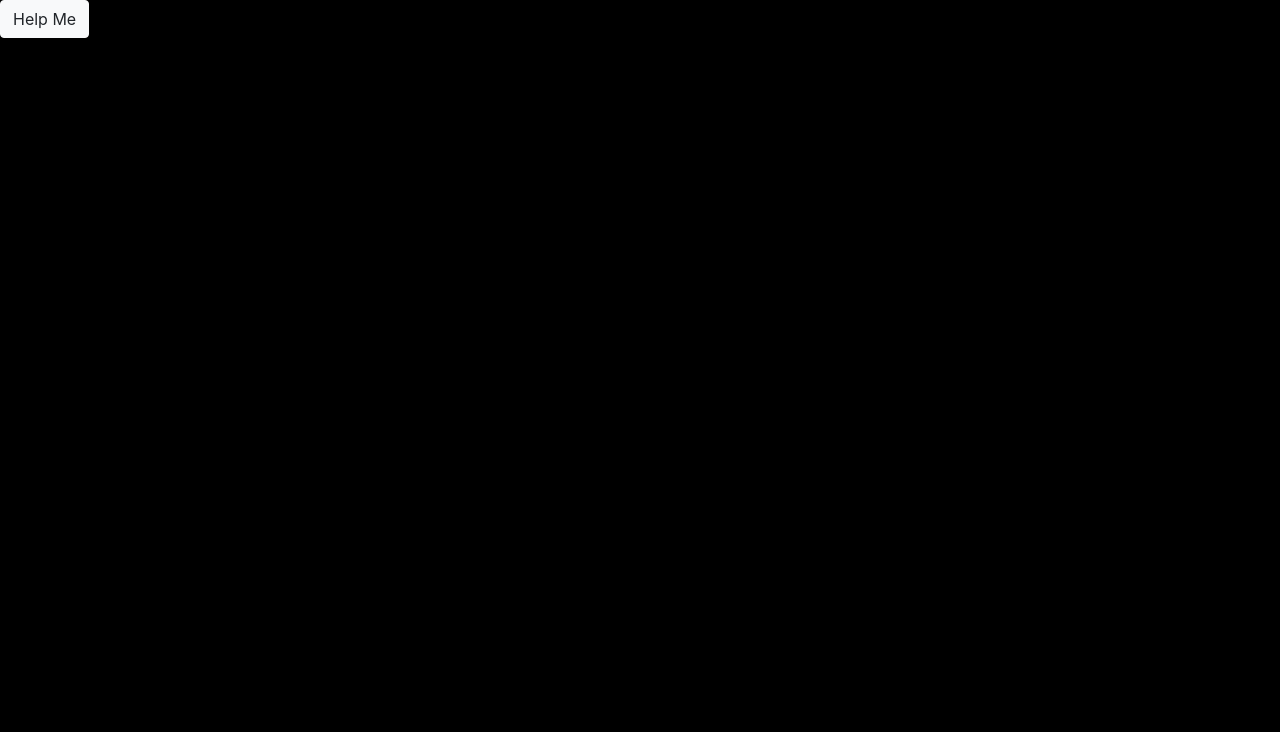
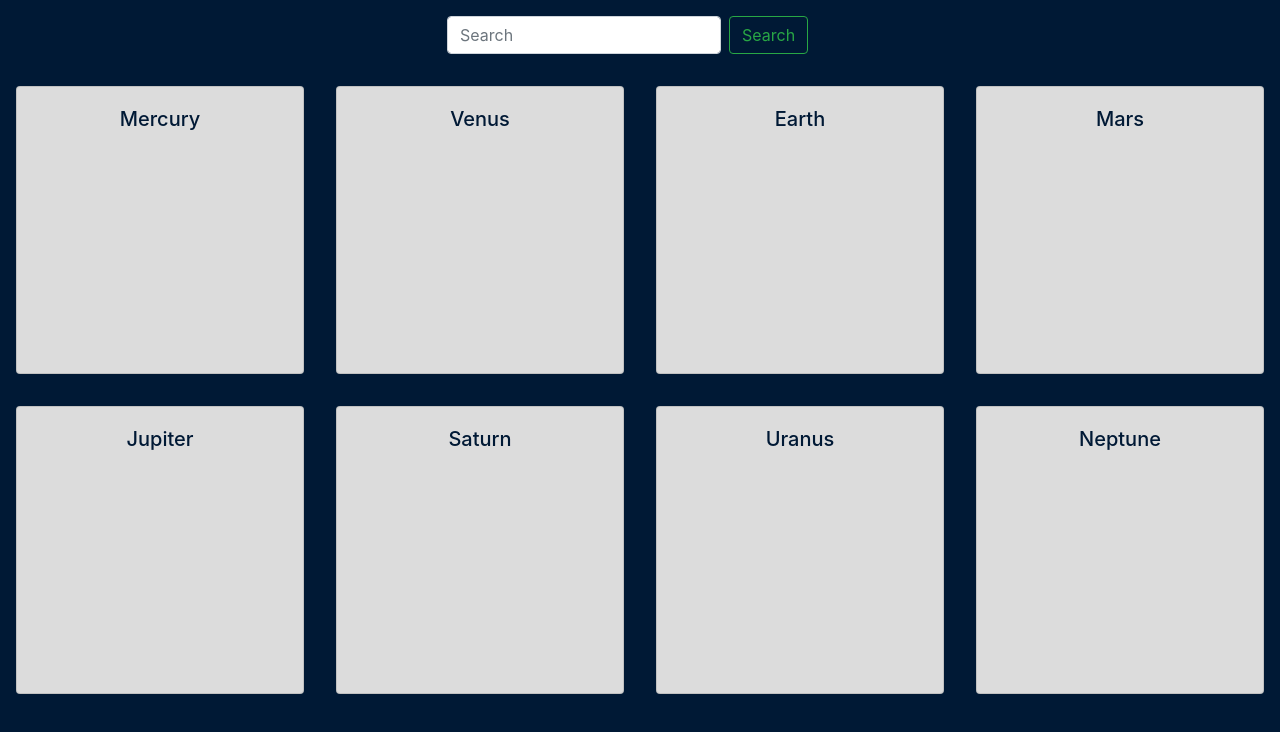
Before and after one commit to maggieisgreene/solar-system, a website built with webpack: page src/index.html in a window 1280 px wide. Built offline with nearby package versions, Linux system fonts and the light colour scheme.

Commit message:
Work in progress

```diff
--- a/src/index.html
+++ b/src/index.html
@@ -7,6 +7,13 @@
   <title>Solar System</title>
 </head>
 <body>
-  <button class="btn btn-light">Help Me</button>
+  <div id="searchbar">
+    <form class="form-inline grid col-6 offset-4">
+      <input class="form-control mr-sm-2" type="search" placeholder="Search" aria-label="Search">
+      <button class="btn btn-outline-success my-2 my-sm-0" type="submit">Search</button>
+    </form>
+  </div>
+  <div id="mainview"></div>
+  <div id="imageview"></div>
 </body>
 </html>
--- /dev/null
+++ b/src/javascripts/components/imageview/imageview.js
@@ -0,0 +1,13 @@
+// import $ from 'jquery';
+// import utilities from '../../helpers/utilities';
+
+// const printImage = () => {
+//   const domString = '<p style="color: white">gday stranger</p>';
+//   utilities.printToDom('mainview', domString);
+// };
+
+// const attachEvents = () => {
+//   $(document).on('click', 'h5', printImage);
+// };
+
+// export default { attachEvents };
--- /dev/null
+++ b/src/javascripts/components/mainview/mainview.js
@@ -0,0 +1,36 @@
+import $ from 'jquery';
+import utilities from '../../helpers/utilities';
+import data from '../../helpers/data/planets';
+import './mainview.scss';
+
+const printMainCard = () => {
+  const planets = data.getPlanets();
+  let domString = '';
+  for (let i = 0; i < planets.length; i += 1) {
+    domString += `
+    <div class="card">
+      <div class="card-body">
+        <h5 class="card-title">${planets[i].name}</h5>
+      </div>
+    </div>
+    `;
+  }
+  utilities.printToDom('mainview', domString);
+};
+
+const printImage = () => {
+  const planetsTwo = data.getPlanets();
+  const domStringTwo = `
+  <div class="card">
+    <div class="card-body">
+      <img class="card-title">${planetsTwo.imageUrl}</img>
+    </div>
+  </div>`;
+  utilities.printToDom('mainview', domStringTwo);
+};
+
+const attachEvents = () => {
+  $(document).on('click', 'h5', printImage);
+};
+
+export default { printMainCard, attachEvents };
--- /dev/null
+++ b/src/javascripts/components/mainview/mainview.scss
@@ -0,0 +1,13 @@
+#mainview {
+  display: flex;
+  flex-wrap: wrap;
+  justify-content: space-around;
+}
+
+.card {
+  background-color: gainsboro;
+  height: 18rem;
+  margin: 1rem;
+  text-align: center;
+  width: 18rem;
+}
--- a/src/javascripts/helpers/data/planets.js
+++ b/src/javascripts/helpers/data/planets.js
@@ -0,0 +1,70 @@
+const planets = [
+  {
+    name: 'Mercury',
+    imageUrl: 'https://www.popsci.com/resizer/UbnLYOTn97o47BjBfh2bJtg1E9c=/1622x1622/arc-anglerfish-arc2-prod-bonnier.s3.amazonaws.com/public/RZODSOHKA6O4VMNPPUW7GUTUBE.jpg',
+    description: '',
+    isGasPlanet: true,
+    numberOfMoons: 0,
+    nameOfLargestMoon: '',
+  },
+  {
+    name: 'Venus',
+    imageUrl: 'https://www.popsci.com/resizer/EzmgNUAldjsMHgCx7Ihwj-k2V8Q=/1050x1050/arc-anglerfish-arc2-prod-bonnier.s3.amazonaws.com/public/LP5TMWXTF6VV6VQ6YDQGZ3YLQQ.jpg',
+    description: '',
+    isGasPlanet: true,
+    numberOfMoons: 0,
+    nameOfLargestMoon: '',
+  },
+  {
+    name: 'Earth',
+    imageUrl: 'https://www.popsci.com/resizer/l-gZ_V8nWnjgq60ByrB1ZEICV10=/1622x1622/arc-anglerfish-arc2-prod-bonnier.s3.amazonaws.com/public/57LV7D7YHYJ2BDWMUKBC3J5WG4.jpg',
+    description: '',
+    isGasPlanet: true,
+    numberOfMoons: 0,
+    nameOfLargestMoon: '',
+  },
+  {
+    name: 'Mars',
+    imageUrl: 'https://www.popsci.com/resizer/mQE0iVpqEP-91dR0tqpIuQNMEis=/1050x1050/arc-anglerfish-arc2-prod-bonnier.s3.amazonaws.com/public/XYNJU7VV7ISTJ4HJLUR5ERUZOE.jpg',
+    description: '',
+    isGasPlanet: true,
+    numberOfMoons: 0,
+    nameOfLargestMoon: '',
+  },
+  {
+    name: 'Jupiter',
+    imageUrl: 'https://www.popsci.com/resizer/KBywcIUr8qTNIUPoSNCUf76ZYhI=/1050x1312/arc-anglerfish-arc2-prod-bonnier.s3.amazonaws.com/public/THFNFWTVBVSMJVYCP5BACG3YFQ.jpg',
+    description: '',
+    isGasPlanet: true,
+    numberOfMoons: 0,
+    nameOfLargestMoon: '',
+  },
+  {
+    name: 'Saturn',
+    imageUrl: 'https://www.popsci.com/resizer/eSWGztL7-oJYyQzc-O84ZjaDgp4=/1622x800/arc-anglerfish-arc2-prod-bonnier.s3.amazonaws.com/public/M5DUH5KZFNUT5CDTMPIBXAD2GU.jpg',
+    description: '',
+    isGasPlanet: true,
+    numberOfMoons: 0,
+    nameOfLargestMoon: '',
+  },
+  {
+    name: 'Uranus',
+    imageUrl: 'https://www.popsci.com/resizer/s9qtguvmjs6Z9g2X3De89ct5p3g=/1050x1050/arc-anglerfish-arc2-prod-bonnier.s3.amazonaws.com/public/2JK6SFTHA6WHV56FGHXNWWNDSE.jpg',
+    description: '',
+    isGasPlanet: true,
+    numberOfMoons: 0,
+    nameOfLargestMoon: '',
+  },
+  {
+    name: 'Neptune',
+    imageUrl: 'https://www.popsci.com/resizer/-bmInMLxkqEF9E-1HeO2UYHjKQ8=/1050x1050/arc-anglerfish-arc2-prod-bonnier.s3.amazonaws.com/public/3BR7HFELGONI3J4CB4USPR5GWI.jpg',
+    description: '',
+    isGasPlanet: true,
+    numberOfMoons: 0,
+    nameOfLargestMoon: '',
+  },
+];
+
+const getPlanets = () => planets;
+
+export default { getPlanets };
--- a/src/javascripts/main.js
+++ b/src/javascripts/main.js
@@ -1,8 +1,11 @@
 import 'bootstrap';
 import '../styles/main.scss';
+import mainview from './components/mainview/mainview';
+// import imageview from './components/imageview/imageview';
 
 const init = () => {
-
+  mainview.printMainCard();
+  mainview.attachEvents();
 };
 
 init();
--- a/src/styles/main.scss
+++ b/src/styles/main.scss
@@ -1,5 +1,10 @@
 @import "~bootstrap/scss/bootstrap";
 
 body {
-  background-color: black;
+  background-color: #001935;
+  color: #001935;
 }
+
+#searchbar {
+  margin: 1em;
+}
```
Also changed, not shown: src/javascripts/components/imageview/imageview.scss (added).
